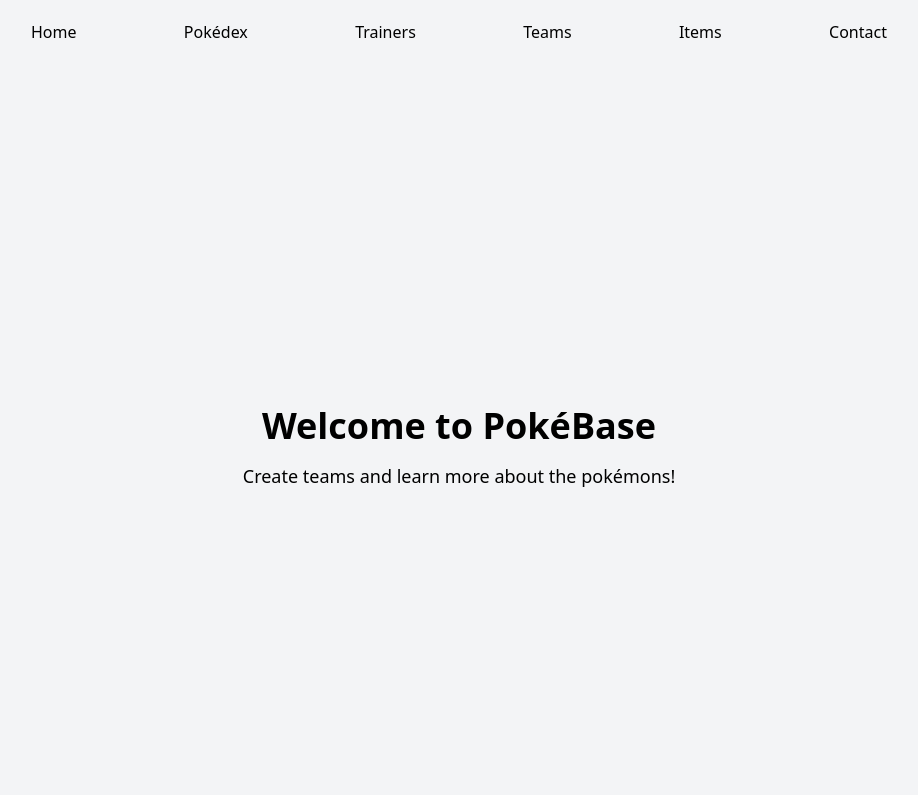
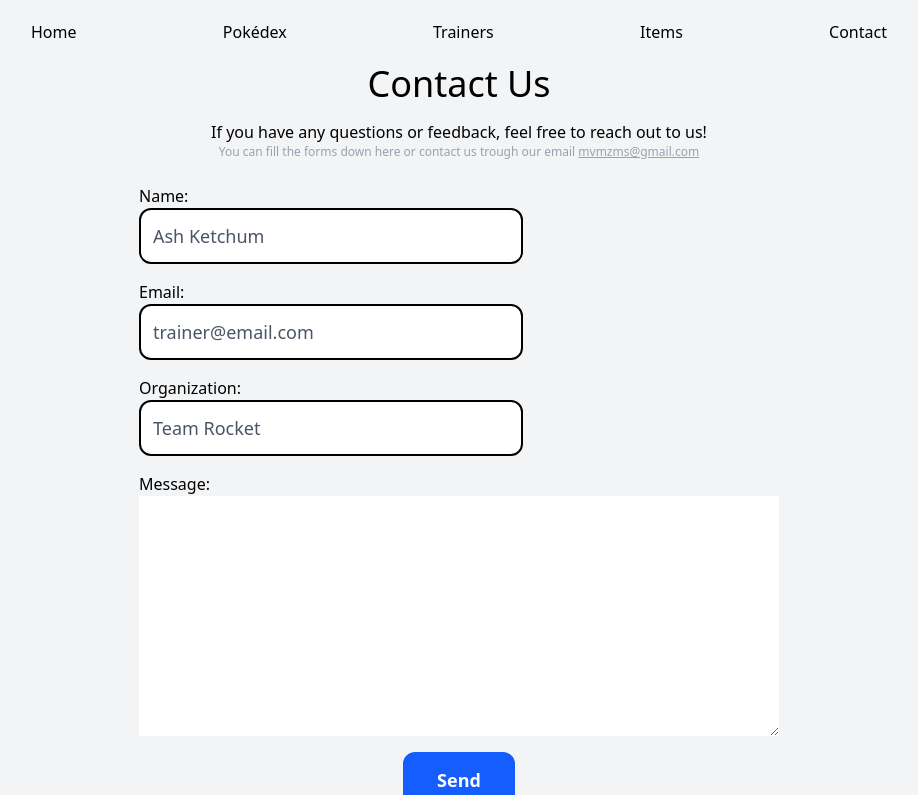
Before and after one commit to MZMS1510/pokemon-frontend, a React (Vite) app: page /contact in a window 1280 px wide. Shown: the top 795 px of the page, without its empty margins (181-1099 px from the left). Built offline with nearby package versions, Linux system fonts and the light colour scheme.

Commit message:
feat: add Contact page and update routing in App component

```diff
--- a/src/App.jsx
+++ b/src/App.jsx
@@ -10,6 +10,7 @@ import Footer from "./components/Footer";
 import Home from "./pages/Home";
 import Pokedex from "./pages/Pokedex";
 import Trainers from "./pages/Trainers";
+import Contact from "./pages/Contact";
 
 function App() {
   return (
@@ -21,6 +22,7 @@ function App() {
           <Route path="/home" element={<Home />} />
           <Route path="/pokedex" element={<Pokedex />} />
           <Route path="/trainers" element={<Trainers />} />
+          <Route path="/contact" element={<Contact />} />
         </Routes>
       </main>
       <Footer />
--- a/src/components/Header.jsx
+++ b/src/components/Header.jsx
@@ -13,13 +13,10 @@ export default function Header() {
         <Link className="hover:underline" to="/trainers">
           Trainers
         </Link>
-        <Link className="hover:underline" to="/teams">
-          Teams
-        </Link>
         <Link className="hover:underline" to="/items">
           Items
         </Link>
-        <Link className="hover:underline" to="/items">
+        <Link className="hover:underline" to="/contact">
           Contact
         </Link>
       </nav>
--- /dev/null
+++ b/src/pages/Contact.jsx
@@ -0,0 +1,66 @@
+export default function Contact() {
+  return (
+    <>
+      <h1 className="text-center text-4xl">Contact Us</h1>
+      <p className="text-center mt-4">
+        If you have any questions or feedback, feel free to reach out to us!
+      </p>
+
+      <p className="text-xs text-center text-gray-400">
+        You can fill the forms down here or contact us trough our email{" "}
+        <a href="mailto:mvmzms@gmail.com" className="underline">
+          mvmzms@gmail.com
+        </a>
+      </p>
+
+      <br />
+
+      <form className="flex flex-col gap-4 items-center w-1/2 h-[80vh] mx-auto">
+        <div className="flex flex-col w-full">
+          <label htmlFor="name">Name:</label>
+          <input
+            className="bg-white text-black placeholder:text-gray-600 p-3 rounded-xl border-2 border-black max-w-96 focus:outline-2 focus:outline-gray-500 text-lg w-full"
+            placeholder="Ash Ketchum"
+            type="text"
+            name="name"
+            id="name"
+          />
+        </div>
+        <div className="flex flex-col w-full">
+          <label htmlFor="email">Email:</label>
+          <input
+            className="bg-white text-black placeholder:text-gray-600 p-3 rounded-xl border-2 border-black max-w-96 focus:outline-2 focus:outline-gray-500 text-lg w-full"
+            type="email"
+            placeholder="trainer@email.com"
+          />
+        </div>
+        <div className="flex flex-col w-full">
+          <label htmlFor="organization">Organization:</label>
+          <input
+            className="bg-white text-black placeholder:text-gray-600 p-3 rounded-xl border-2 border-black max-w-96 focus:outline-2 focus:outline-gray-500 text-lg w-full"
+            placeholder="Team Rocket"
+            type="text"
+            name="organization"
+            id="organization"
+          />
+        </div>
+        <div className="flex flex-col w-full">
+          <label htmlFor="message">Message:</label>
+          <textarea
+            className="bg-white text-black placeholder:text-gray-600"
+            name="comment"
+            id="comment"
+            cols={30}
+            rows={10}
+          ></textarea>
+        </div>
+
+        <input
+          type="submit"
+          value="Send"
+          className="bg-blue-600 text-white px-8 py-3 rounded-xl border-2 border-blue-600 hover:bg-blue-700 hover:border-blue-700 focus:outline-2 focus:outline-blue-500 cursor-pointer transition-colors duration-200 font-semibold text-lg"
+        />
+      </form>
+    </>
+  );
+}
```
